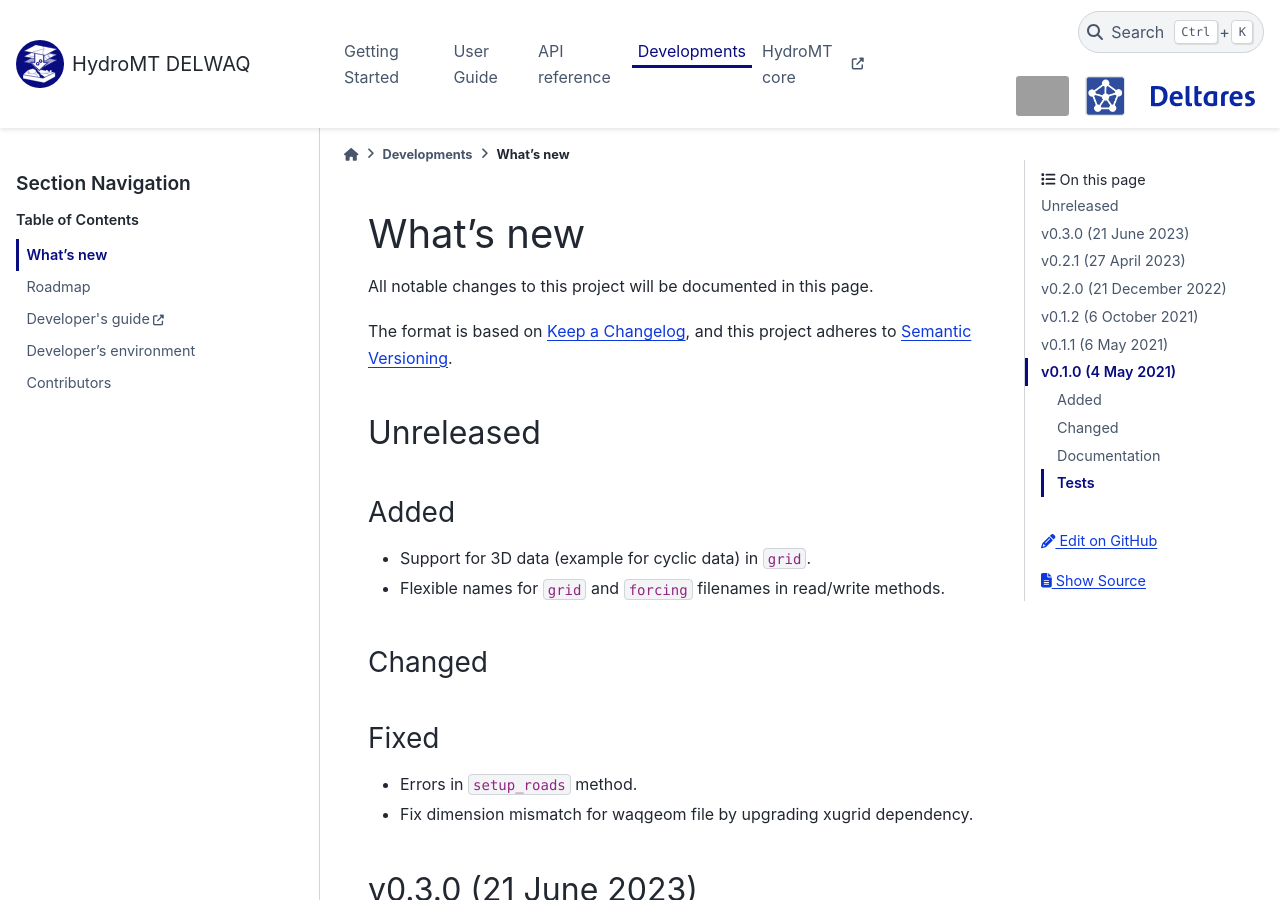
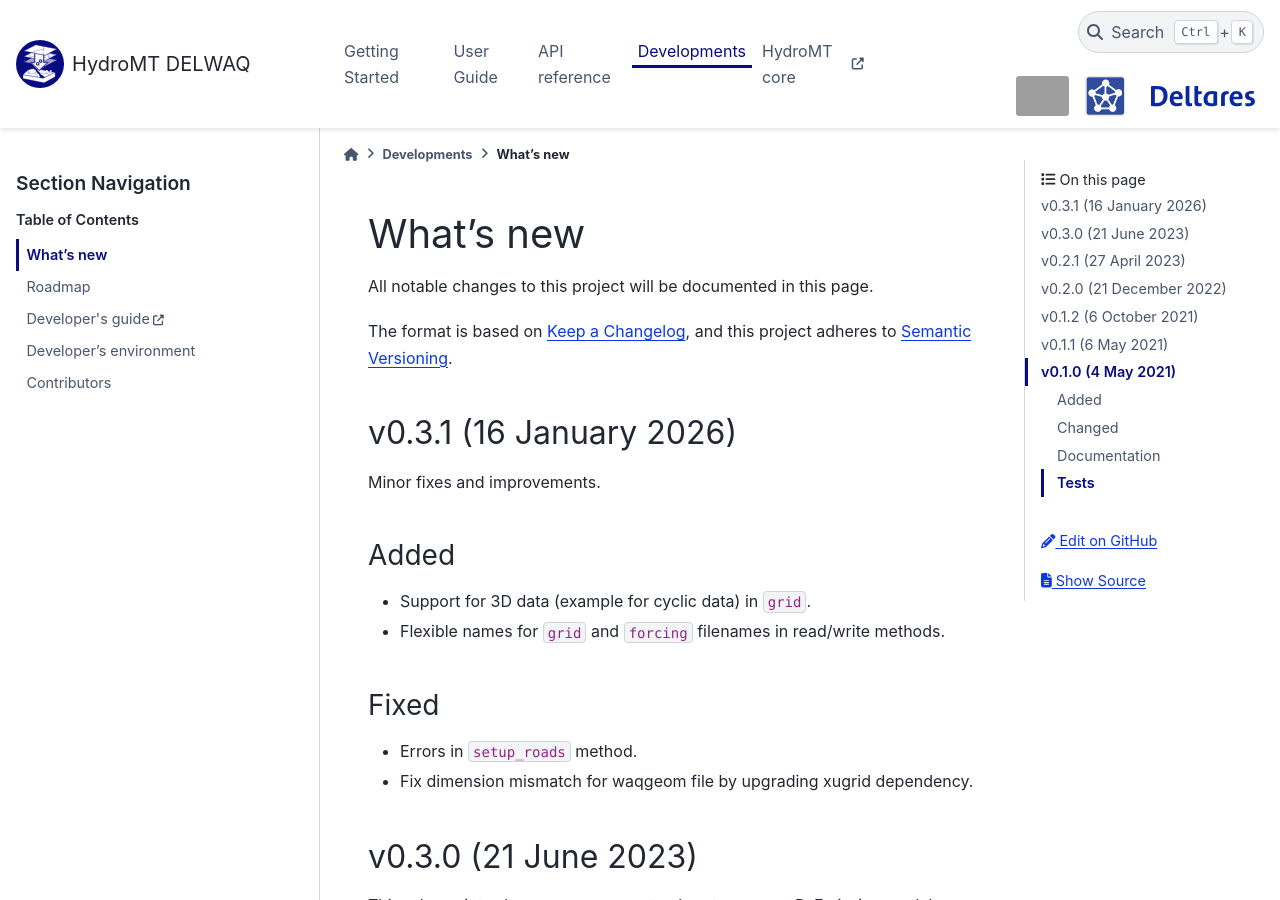
Before and after one commit to Deltares/hydromt_delwaq, a Sphinx documentation site: the page built from docs/changelog.rst, in a window 1280 px wide and 900 px high. Built offline with Sphinx 7.4.7 and the PyData theme 0.15.4, drawn with Linux system fonts in a browser that asks for light colours; pages that are not in the unit, such as notebooks, are missing from menus; grey boxes are pictures that could not be loaded.

Commit message:
Prepare 0.3.1 release (#45)
* update version and changelog

* update publish workflow

```diff
--- a/docs/changelog.rst
+++ b/docs/changelog.rst
@@ -6,16 +6,14 @@ All notable changes to this project will be documented in this page.
 The format is based on `Keep a Changelog`_, and this project adheres to
 `Semantic Versioning`_.
 
-Unreleased
-==========
+v0.3.1 (16 January 2026)
+========================
+Minor fixes and improvements.
 
 Added
 -----
 - Support for 3D data (example for cyclic data) in ``grid``.
 - Flexible names for ``grid`` and ``forcing`` filenames in read/write methods.
-
-Changed
--------
 
 Fixed
 -----
--- a/environment.yml
+++ b/environment.yml
@@ -9,4 +9,3 @@ dependencies:
   - jupyterlab # to run examples
   - matplotlib # to run examples
   - notebook # to run examples
-  - python<=3.11
--- a/hydromt_delwaq/__init__.py
+++ b/hydromt_delwaq/__init__.py
@@ -2,7 +2,7 @@
 
 from os.path import abspath, dirname, join
 
-__version__ = "0.3.1.dev0"
+__version__ = "0.3.1"
 
 DATADIR = join(dirname(abspath(__file__)), "data")
 
```
Also changed, not shown: 1 other file.
